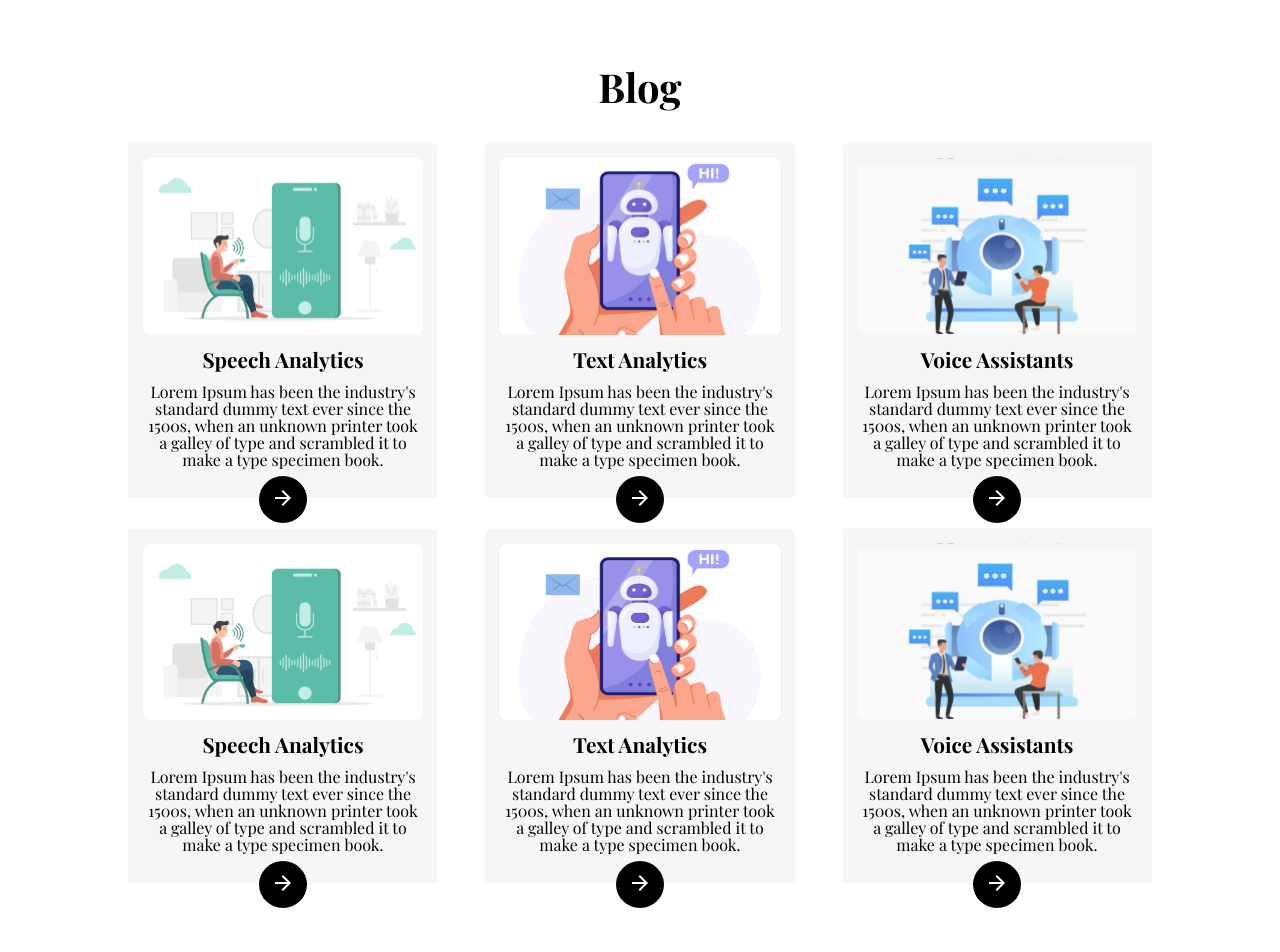
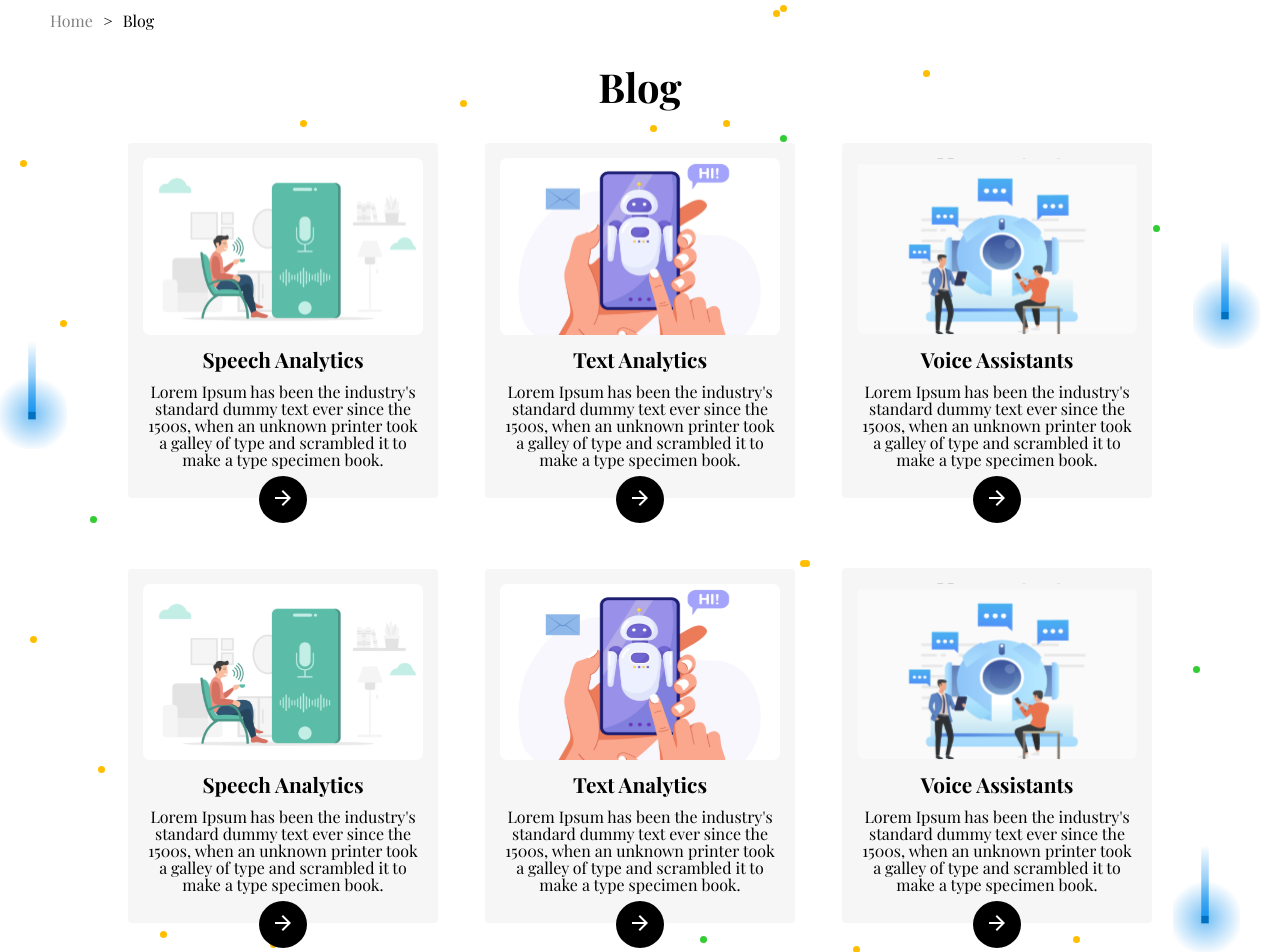
Before and after one commit to AkhilchandranR/service-pack, a React (Create React App) app: page /blog in a window 1280 px wide. Shown: the part 80-1032 px from the top of the page. Built offline with nearby package versions, Linux system fonts and the light colour scheme; a web font is replaced by a local one.

Commit message:
blog page complete

```diff
--- /dev/null
+++ b/src/components/BreadCrumbs/BreadCrumbs.css
@@ -0,0 +1,13 @@
+.breadCrumbs{
+    display: flex;
+    align-items: center;
+    flex-wrap: nowrap;
+}
+.breadCrumbs > p{
+    color: gray;
+    margin-left: 10px;
+    margin-right: 10px;
+}
+.breadCrumbs > p:last-of-type{
+    color: black;
+}
--- /dev/null
+++ b/src/components/BreadCrumbs/BreadCrumbs.js
@@ -0,0 +1,13 @@
+import React from 'react';
+import './BreadCrumbs.css';
+
+function BreadCrumbs() {
+    return (
+        <div className='breadCrumbs'>
+            <p>Home</p> >
+            <p>Blog</p>
+        </div>
+    )
+}
+
+export default BreadCrumbs
--- a/src/pages/Blog/Blog.css
+++ b/src/pages/Blog/Blog.css
@@ -1,8 +1,145 @@
+.blog{
+    position: relative;
+}
 .blog__heading{
     font-size: 40px !important;
     text-align: center;
     margin-top: 60px;
 }
 .blog__row{
-    margin-top: 20px;
+    margin-top: 15px;
 }
+.blog__breadCrumbs{
+    position: absolute;
+    top: 90px;
+    left: 40px;
+}
+.blog__row2{
+    margin-top: 70px;
+}
+.blog__fill{
+    position: absolute;
+    z-index: -2;
+}
+.d_one{
+    left: 0;
+    top: 420px;
+}
+.d_two{
+    right: 20px;
+    top: 320px;
+}
+.d_three{
+    right: 40px;
+    bottom: 470px;
+}
+.blog__dots{
+    position: absolute;
+    width: 7px;
+    height: 7px;
+    border-radius: 50%;
+    z-index: -1;
+}
+.bl_one{
+    top: 400px;
+    left: 60px;
+}
+.bl_two{
+    top: 240px;
+    left: 20px;
+}
+.bl_three{
+    top: 200px;
+    left: 300px;
+}
+.bl_four{
+    top: 180px;
+    left: 460px;
+}
+.bl_five{
+    top: 205px;
+    left: 650px;
+}
+.bl_twelve{
+    top: 215px;
+    left: 780px;
+}
+.bl_six{
+    left: 780px;
+    top: 85px;
+}
+.bl_seven{
+    top: 90px;
+    right: 500px;
+}
+.bl_eight{
+    top: 150px;
+    right: 350px;
+}
+.bl_nine{
+    right: 550px;
+    top: 200px;
+}
+.bl_thirteen{
+    right: 120px;
+    top: 305px;
+}
+.bl_ten{
+    left: 800px;
+    top: 640px;
+}
+.bl_eleven{
+    top: 640px;
+    right: 470px;
+}
+.bl_fourteen{
+    top: 680px;
+    right: 350px;
+}
+.bl_twentyone{
+    bottom: 900px;
+    left: 90px;
+}
+.bl_twentytwo{
+    bottom: 750px;
+    right: 80px;
+}
+.bl_fifteen{
+    bottom: 780px;
+    left: 30px;
+}
+.bl_sixteen{
+    bottom: 650px;
+    left: 98px;
+}
+.bl_seventeen{
+    bottom: 485px;
+    left: 160px;
+}
+.bl_eighteen{
+    bottom: 475px;
+    left: 270px;
+}
+.bl_nineteen{
+    bottom: 470px;
+    right: 420px;
+}
+.bl_twenty{
+    bottom: 480px;
+    right: 200px;
+}
+.bl_twentythree{
+    bottom: 480px;
+    left: 700px;
+}
+
+@media screen and (max-width:800px) {
+    .blog__dots{
+        display: none;
+    }
+}
+@media screen and (max-width:600px) {
+    .blog__fill{
+        display: none;
+    }
+}
--- a/src/pages/Blog/Blog.js
+++ b/src/pages/Blog/Blog.js
@@ -2,19 +2,59 @@ import React from 'react';
 import Footer from '../../components/Footer/Footer';
 import Navbar from '../../components/Navbar/Navbar';
 import Products from '../../components/Products/Products';
+import BreadCrumbs from '../../components/BreadCrumbs/BreadCrumbs';
+import design from '../../images/design.png';
 import './Blog.css';
 
 function Blog() {
     return (
         <div className='blog'>
+            <div className='blog__breadCrumbs'>
+                <BreadCrumbs/>
+            </div>
+
+            <img src={design} alt='' className='blog__fill d_one'/>
+            <img src={design} alt='' className='blog__fill d_two'/>
+            <img src={design} alt='' className='blog__fill d_three'/>
+
+            <div className='blog__dots yellow bl_one'></div>
+            <div className='blog__dots yellow bl_two'></div>
+            <div className='blog__dots yellow bl_three'></div>
+            <div className='blog__dots yellow bl_four'></div>
+            <div className='blog__dots yellow bl_five'></div>
+            <div className='blog__dots yellow bl_six'></div>
+            <div className='blog__dots yellow bl_seven'></div>
+            <div className='blog__dots yellow bl_eight'></div>
+            <div className='blog__dots yellow bl_nine'></div>
+            <div className='blog__dots yellow bl_ten'></div>
+            <div className='blog__dots yellow bl_eleven'></div>
+            <div className='blog__dots green bl_twelve'></div>
+            <div className='blog__dots green bl_thirteen'></div>
+
+            <div className='blog__dots yellow bl_fourteen'></div>
+            <div className='blog__dots yellow bl_fifteen'></div>
+            <div className='blog__dots yellow bl_sixteen'></div>
+            <div className='blog__dots yellow bl_seventeen'></div>
+            <div className='blog__dots yellow bl_eighteen'></div>
+            <div className='blog__dots yellow bl_nineteen'></div>
+            <div className='blog__dots yellow bl_twenty'></div>
+            <div className='blog__dots green bl_twentyone'></div>
+            <div className='blog__dots green bl_twentytwo'></div>
+            <div className='blog__dots green bl_twentythree'></div>
+
             <Navbar/>
+
+
             <h1 className='blog__heading'>Blog</h1>
+
             <div className='blog__row'>
                 <Products buttoncolor="#000000"/>
             </div>
-            <div className='blog__row'>
+
+            <div className='blog__row2'>
                 <Products buttoncolor="#000000"/>
             </div>
+
             <Footer/>
         </div>
     )
```
